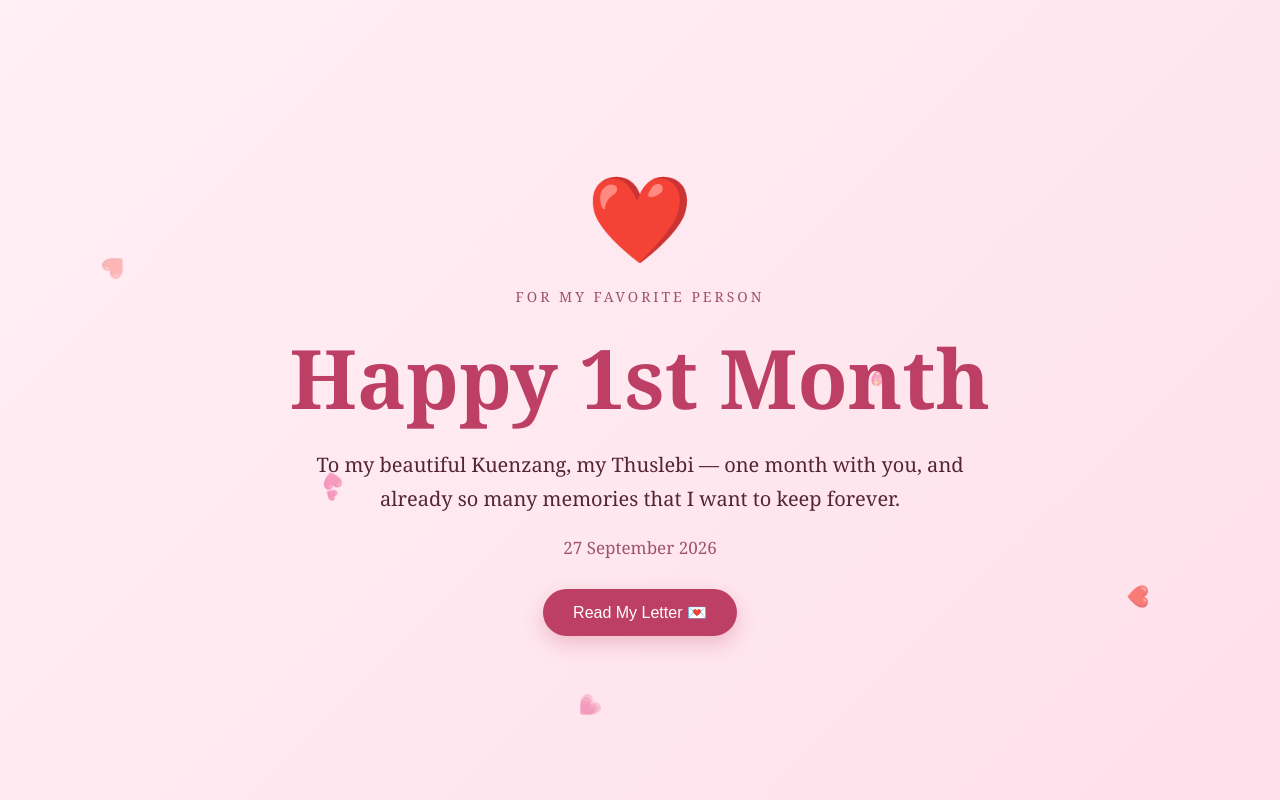
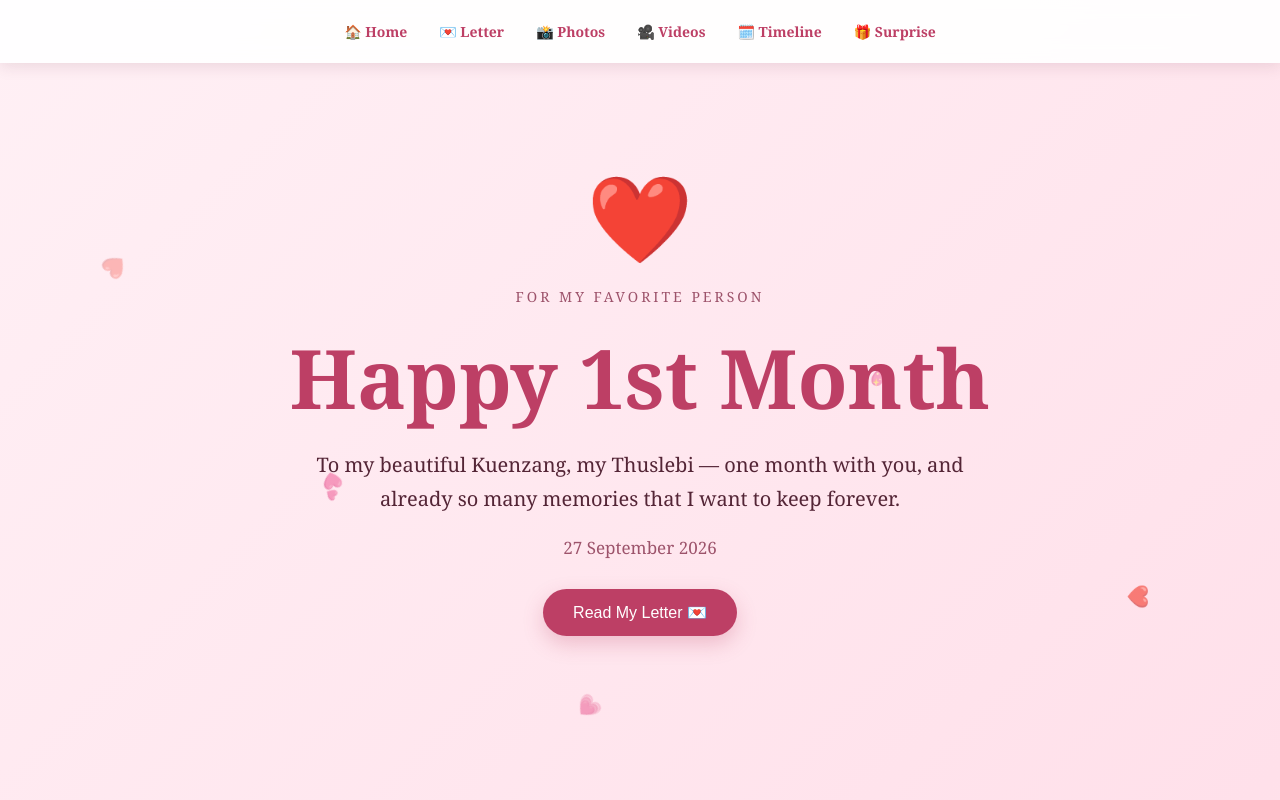
Before and after one commit to tw5zp5r52m-star/our-first-monthsary, a plain HTML site: page index.html in a window 1280 px wide. Shown: the top 800 px of the page. Drawn offline with Linux system fonts and the light colour scheme.

Commit message:
Update index.html

```diff
--- a/index.html
+++ b/index.html
@@ -26,9 +26,87 @@ body {
     min-height: 100vh;
     overflow-x: hidden;
 }
+/* Navigation */
 
+.main-nav {
+    position: fixed;
+    top: 0;
+    left: 0;
+    width: 100%;
+    padding: 14px 10px;
+
+    display: flex;
+    justify-content: center;
+    align-items: center;
+    flex-wrap: wrap;
+    gap: 8px;
+
+    background: rgba(255, 255, 255, 0.92);
+    backdrop-filter: blur(10px);
+
+    box-shadow: 0 3px 15px rgba(80, 30, 50, 0.12);
+
+    z-index: 1000;
+}
+
+.main-nav a {
+    text-decoration: none;
+    color: #bd3f65;
+
+    font-size: 14px;
+    font-weight: bold;
+
+    padding: 8px 12px;
+    border-radius: 20px;
+
+    transition: 0.3s;
+}
+
+.main-nav a:hover {
+    background: #ffe0ea;
+    transform: translateY(-2px);
+}
 /* Floating hearts */
+/* Navigation */
 
+.main-nav {
+    position: fixed;
+    top: 0;
+    left: 0;
+    width: 100%;
+    padding: 14px 10px;
+
+    display: flex;
+    justify-content: center;
+    align-items: center;
+    flex-wrap: wrap;
+    gap: 8px;
+
+    background: rgba(255, 255, 255, 0.92);
+    backdrop-filter: blur(10px);
+
+    box-shadow: 0 3px 15px rgba(80, 30, 50, 0.12);
+
+    z-index: 1000;
+}
+
+.main-nav a {
+    text-decoration: none;
+    color: #bd3f65;
+
+    font-size: 14px;
+    font-weight: bold;
+
+    padding: 8px 12px;
+    border-radius: 20px;
+
+    transition: 0.3s;
+}
+
+.main-nav a:hover {
+    background: #ffe0ea;
+    transform: translateY(-2px);
+}
 .heart {
     position: fixed;
     bottom: -30px;
@@ -420,7 +498,18 @@ footer {
 
 
 <body>
+<nav class="main-nav">
 
+    <a href="index.html">🏠 Home</a>
+    <a href="letter.html">💌 Letter</a>
+    <a href="photos.html">📸 Photos</a>
+    <a href="videos.html">🎥 Videos</a>
+    <a href="timeline.html">🗓️ Timeline</a>
+    <a href="surprise.html">🎁 Surprise</a>
+
+<!-- Navigation -->
+
+</nav>
 
 <!-- Floating hearts -->
 
```
